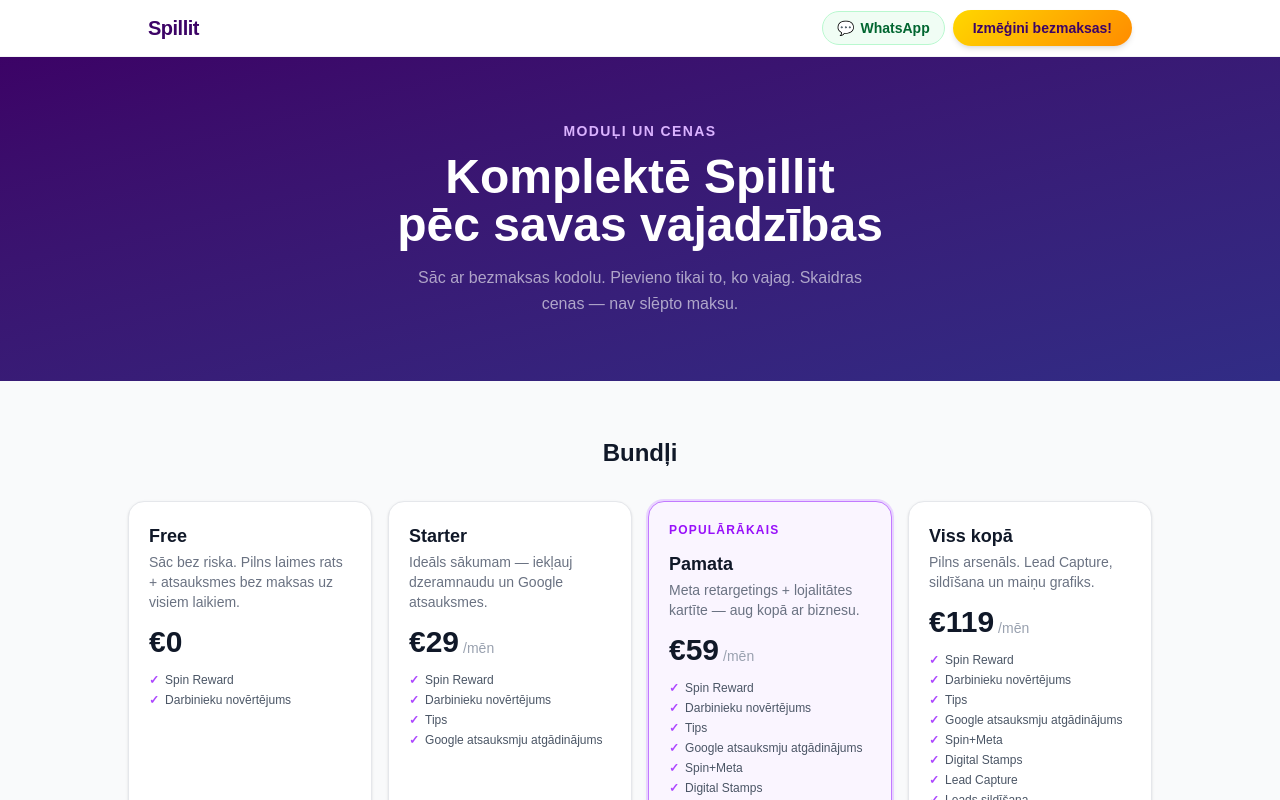
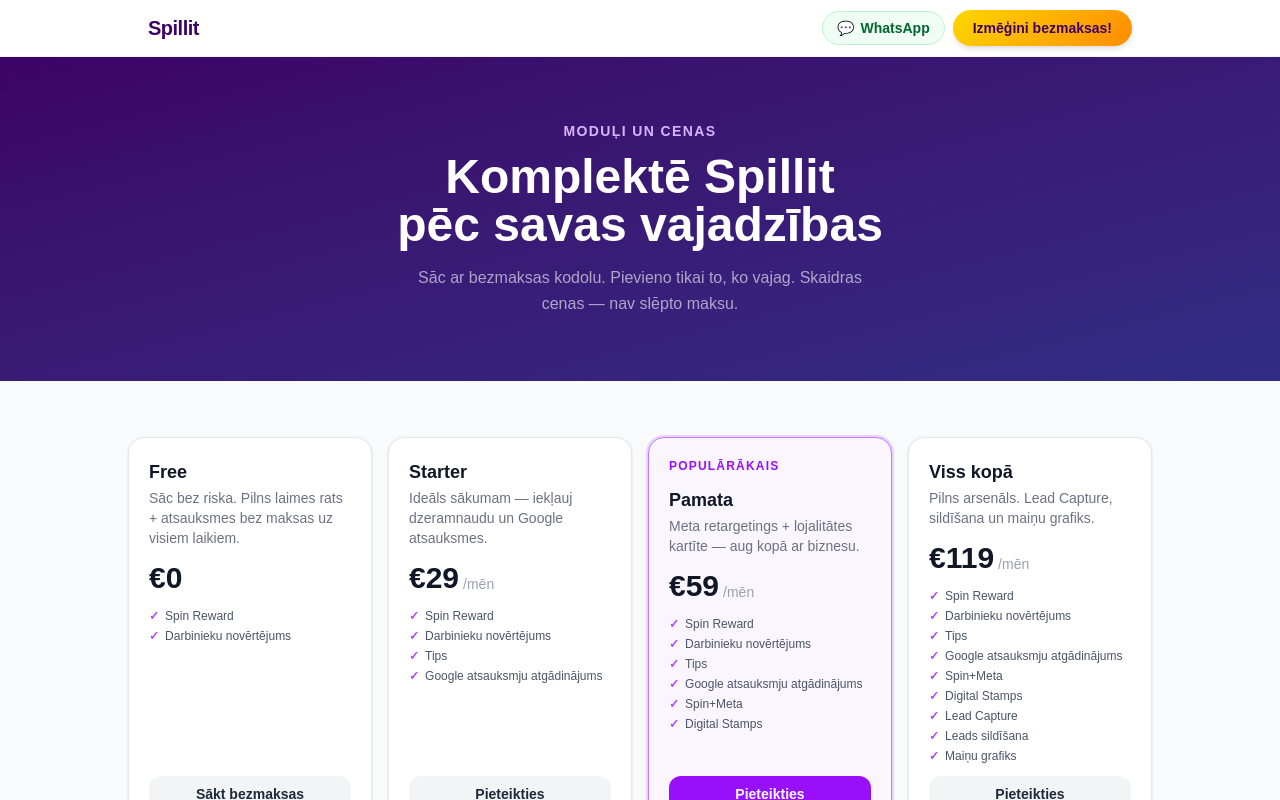
Before and after one commit to gintscelmins-star/spin-reward, a Next.js app: page /moduli in a window 1280 px wide. Shown: the top 800 px of the page. Built offline with nearby package versions, Linux system fonts and the light colour scheme.

Commit message:
Remove 'Bundi' heading from modules page

```diff
--- a/app/moduli/page.tsx
+++ b/app/moduli/page.tsx
@@ -253,7 +253,6 @@
       {/* Plans */}
       <div className="bg-gray-50 border-b border-gray-100 px-5 py-14">
         <div className="max-w-5xl mx-auto">
-          <h2 className="text-2xl font-black text-gray-900 text-center mb-8">Bundļi</h2>
           <div className="grid grid-cols-1 sm:grid-cols-2 lg:grid-cols-4 gap-4">
             {PLANS.map(plan => (
               <div
```
